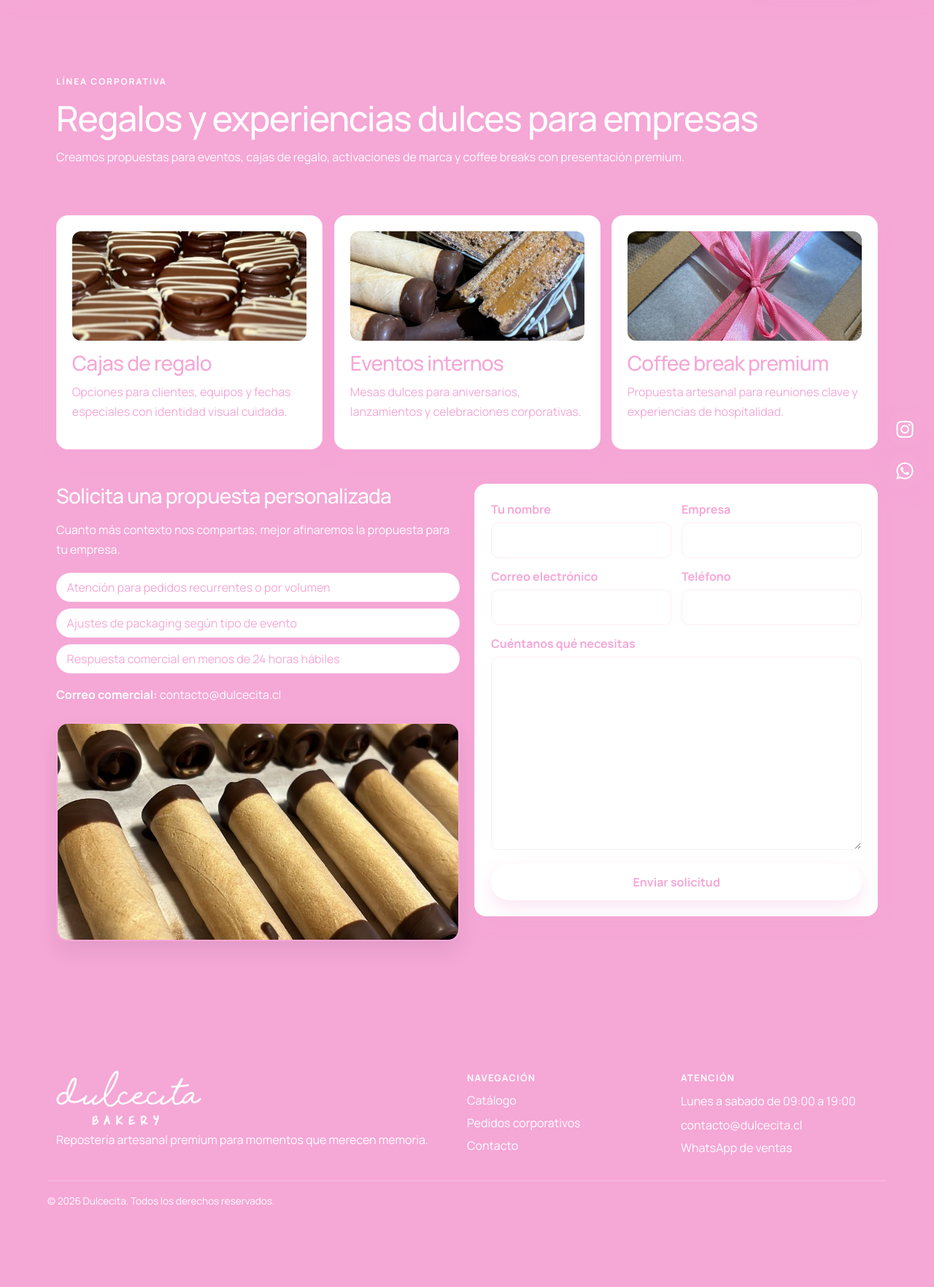
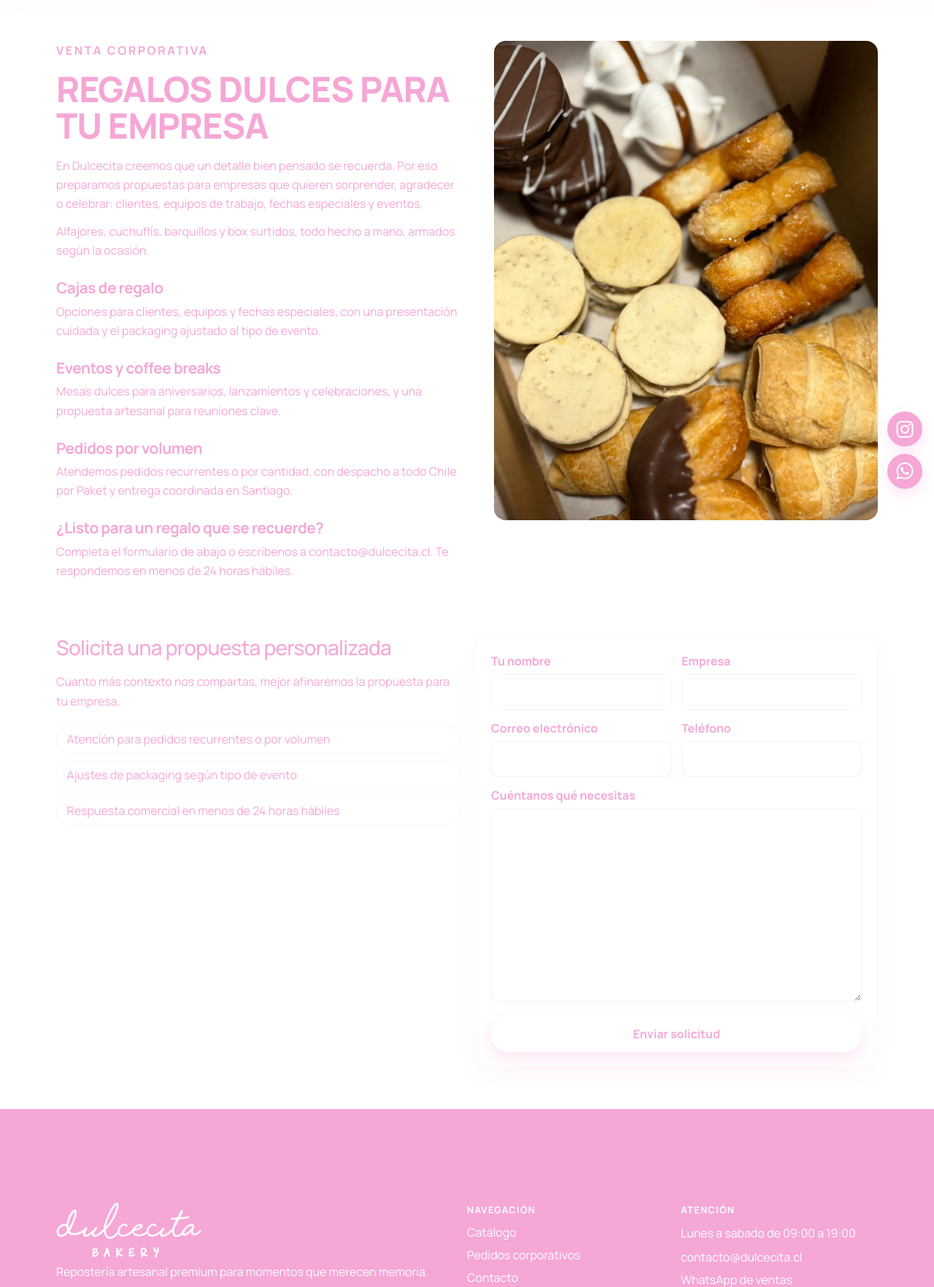
Before and after one commit to GoGo-DevS/dulcecitaa, a Django app: page /corporativo/ in a window 1280 px wide. Shown: the part 112-1876 px from the top of the page at 73% size. Before the commit the page ends 1764 px from the top, so only its background shows below. Run offline with Django 5.2, Linux system fonts and the light colour scheme.

Commit message:
feat(corporativo): la página pasa a blanco con texto y una sola foto
Pedido de Diego con dulcebarquillo.cl como referencia: venta corporativa en
BLANCO para que se distinga del resto del sitio (rosado), texto a la izquierda
en bloques con subtítulo y UNA sola foto a la derecha, en vez de las tres
tarjetas con foto y la imagen extra junto al formulario.

La foto es la caja dieciochera, un encargo real. El texto sólo reordena lo que
la página ya ofrecía (cajas, eventos y coffee break, volumen, respuesta en 24 h
hábiles) más el despacho por Paket: no se inventan servicios.

También se corrige el rótulo "Línea corporativa", que quedaba tapado por la
cabecera pegada. Verificado a 1440 y 390 px: una foto, sin desborde.

Co-Authored-By: Claude Opus 5 (1M context) <noreply@anthropic.com>

```diff
--- a/BebesitaAPP/static/css/style.css
+++ b/BebesitaAPP/static/css/style.css
@@ -2493,3 +2493,26 @@ a { color: var(--blanco); }
   color: var(--blanco) !important;
   border-color: var(--rosa) !important;
 }
+
+
+/* ============================================================
+   Venta corporativa: pagina en BLANCO para distinguirla del resto.
+   Todo lo escrito va en rosado (la regla de oro: sobre blanco,
+   rosado). Formato de dulcebarquillo.cl: texto + una sola foto.
+   ============================================================ */
+.corp-blanco { background: #fff; }
+.corp-seccion { padding-top: 3.5rem; padding-bottom: 3.5rem; }
+.corp-blanco h1, .corp-blanco h2, .corp-blanco h3, .corp-blanco p,
+.corp-blanco li, .corp-blanco label, .corp-blanco .eyebrow, .corp-blanco a { color: var(--rosa) !important; }
+.corp-intro { display: grid; grid-template-columns: 1.05fr 1fr; gap: 3rem; align-items: start; margin-bottom: 4rem; }
+.corp-texto h1 { font-size: clamp(2rem, 4vw, 3rem); font-weight: 800; line-height: 1.05; letter-spacing: -.02em; margin: .2rem 0 1rem; text-transform: uppercase; }
+.corp-texto h2 { font-size: 1.3rem; font-weight: 700; margin: 1.6rem 0 .4rem; }
+.corp-texto p { font-size: 1rem; line-height: 1.65; margin: 0 0 .7rem; max-width: 60ch; }
+.corp-foto { margin: 0; position: sticky; top: 7rem; }
+.corp-foto img { width: 100%; aspect-ratio: 4 / 5; object-fit: cover; border-radius: var(--radius-md); display: block; }
+.corp-blanco .form-shell, .corp-blanco .split-form-copy { background: #fff; }
+@media (max-width: 860px) {
+  .corp-intro { grid-template-columns: 1fr; gap: 1.6rem; }
+  .corp-foto { position: static; order: -1; }
+  .corp-foto img { aspect-ratio: 4 / 3; }
+}
--- a/BebesitaAPP/templates/base.html
+++ b/BebesitaAPP/templates/base.html
@@ -22,7 +22,7 @@
   <link href="https://fonts.googleapis.com/css2?family=Manrope:wght@400;500;600;700;800&display=swap" rel="stylesheet">
   <link href="https://cdn.jsdelivr.net/npm/bootstrap@5.3.3/dist/css/bootstrap.min.css" rel="stylesheet">
   <link href="https://cdn.jsdelivr.net/npm/bootstrap-icons@1.11.3/font/bootstrap-icons.css" rel="stylesheet">
-  <link rel="stylesheet" href="{% static 'css/style.css' %}?v=20260912-rosa-texto">
+  <link rel="stylesheet" href="{% static 'css/style.css' %}?v=20260914-corporativo">
 </head>
 <body data-minimo="{{ minimo_unidades }}">
   {% comment %}
--- a/BebesitaAPP/templates/corporativo.html
+++ b/BebesitaAPP/templates/corporativo.html
@@ -4,29 +4,36 @@
 {% block meta_description %}Soluciones corporativas de {{ site_brand }} para eventos, regalos empresariales y coffee breaks premium.{% endblock %}
 
 {% block content %}
-<section class="container py-5">
-  <div class="page-hero mb-4 reveal-ready">
-    <p class="eyebrow">Línea corporativa</p>
-    <h1>Regalos y experiencias dulces para empresas</h1>
-    <p>Creamos propuestas para eventos, cajas de regalo, activaciones de marca y coffee breaks con presentación premium.</p>
-  </div>
+{% comment %}
+  Venta corporativa en BLANCO, para que se distinga del resto del sitio
+  (rosado). Formato de dulcebarquillo.cl, pedido de Diego: texto a la
+  izquierda en bloques con subtitulo y UNA sola foto a la derecha. El texto
+  solo usa lo que la web ya ofrecia: no se inventan servicios.
+{% endcomment %}
+<div class="corp-blanco">
+<section class="container corp-seccion">
+  <div class="corp-intro">
+    <div class="corp-texto" data-reveal-item>
+      <p class="eyebrow">Venta corporativa</p>
+      <h1>Regalos dulces para tu empresa</h1>
+      <p>En {{ site_brand }} creemos que un detalle bien pensado se recuerda. Por eso preparamos propuestas para empresas que quieren sorprender, agradecer o celebrar: clientes, equipos de trabajo, fechas especiales y eventos.</p>
+      <p>Alfajores, cuchuflís, barquillos y box surtidos, todo hecho a mano, armados según la ocasión.</p>
 
-  <div class="occasion-grid mb-5" data-reveal-group>
-    <article class="surface-card" data-reveal-item>
-      <img src="{% static 'img/hero/slide1.jpg' %}" alt="Cajas de regalo" class="dr-card-photo" loading="lazy">
-      <h3>Cajas de regalo</h3>
-      <p>Opciones para clientes, equipos y fechas especiales con identidad visual cuidada.</p>
-    </article>
-    <article class="surface-card" data-reveal-item>
-      <img src="{% static 'img/hero/slide2.jpg' %}" alt="Eventos internos" class="dr-card-photo" loading="lazy">
-      <h3>Eventos internos</h3>
-      <p>Mesas dulces para aniversarios, lanzamientos y celebraciones corporativas.</p>
-    </article>
-    <article class="surface-card" data-reveal-item>
-      <img src="{% static 'img/hero/slide3.jpg' %}" alt="Coffee break premium" class="dr-card-photo" loading="lazy">
-      <h3>Coffee break premium</h3>
-      <p>Propuesta artesanal para reuniones clave y experiencias de hospitalidad.</p>
-    </article>
+      <h2>Cajas de regalo</h2>
+      <p>Opciones para clientes, equipos y fechas especiales, con una presentación cuidada y el packaging ajustado al tipo de evento.</p>
+
+      <h2>Eventos y coffee breaks</h2>
+      <p>Mesas dulces para aniversarios, lanzamientos y celebraciones, y una propuesta artesanal para reuniones clave.</p>
+
+      <h2>Pedidos por volumen</h2>
+      <p>Atendemos pedidos recurrentes o por cantidad, con despacho a todo Chile por Paket y entrega coordinada en Santiago.</p>
+
+      <h2>¿Listo para un regalo que se recuerde?</h2>
+      <p>Completa el formulario de abajo{% if contact_email %} o escríbenos a <a href="mailto:{{ contact_email }}">{{ contact_email }}</a>{% endif %}. Te respondemos en menos de 24 horas hábiles.</p>
+    </div>
+    <figure class="corp-foto" data-reveal-item>
+      <img src="{% static 'img/galeria/caja-diciochera.jpg' %}" alt="Caja surtida armada para un encargo corporativo" loading="lazy">
+    </figure>
   </div>
 
   <div class="split-form-layout" data-reveal-group>
@@ -38,8 +45,6 @@
         <li data-reveal-item>Ajustes de packaging según tipo de evento</li>
         <li data-reveal-item>Respuesta comercial en menos de 24 horas hábiles</li>
       </ul>
-      {% if contact_email %}<p class="mt-3 mb-0"><strong>Correo comercial:</strong> <a href="mailto:{{ contact_email }}">{{ contact_email }}</a></p>{% endif %}
-      <img src="{% static 'img/hero/Barquillos3.jpg' %}" alt="Repostería corporativa dulcecita" class="dr-page-photo" loading="lazy">
     </div>
 
     <div class="form-shell" data-reveal-item>
@@ -93,4 +98,5 @@
     </div>
   </div>
 </section>
+</div>
 {% endblock %}
```
